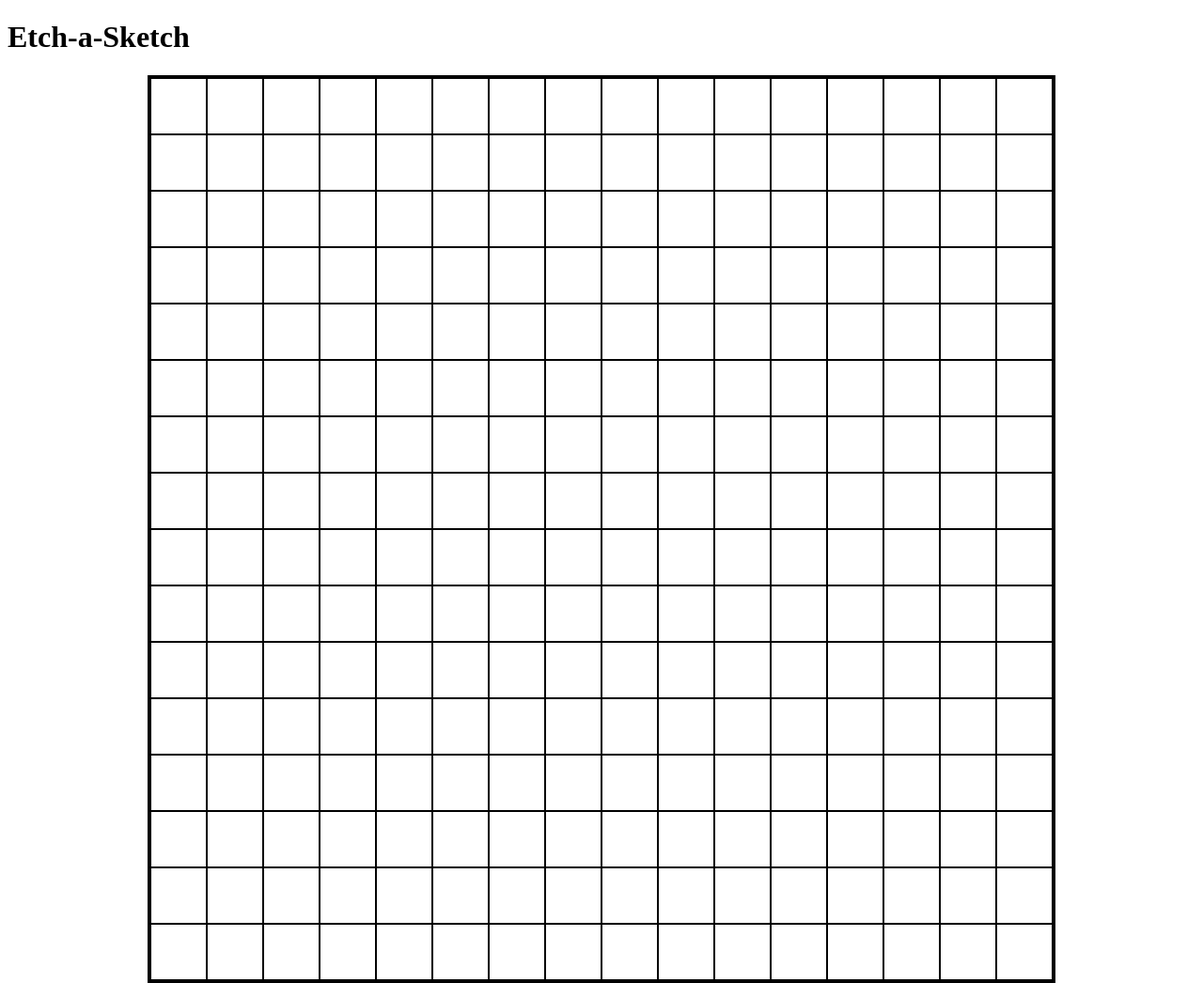
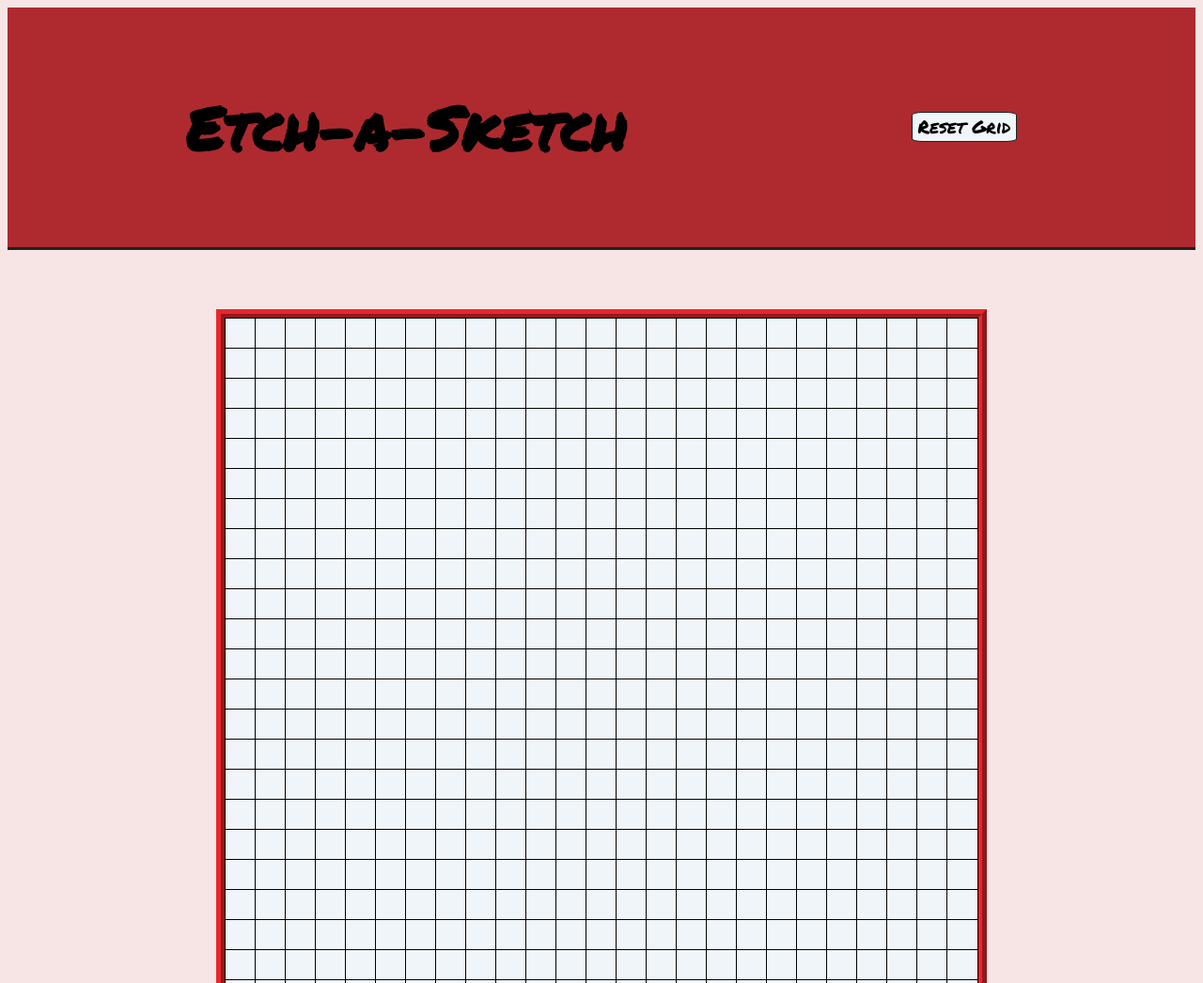
Before and after one commit to wildrover254/etch-a-sketch, a plain HTML site: page index.html in a window 1280 px wide. Shown: the top 1046 px of the page at 94% size. Drawn offline with Linux system fonts and the light colour scheme.

Commit message:
Etch-a-Sketch functional
Etch-a-Sketch is functioning
Added some basic styles
Button resets grid and allows user to enter a column amount

```diff
--- a/index.html
+++ b/index.html
@@ -6,11 +6,22 @@
     <meta name="viewport" content="width=device-width, initial-scale=1.0">
     <title>Etch-a-Sketch</title>
     <link rel="stylesheet" href="styles.css">
+    <link rel="preconnect" href="https://fonts.googleapis.com">
+    <link rel="preconnect" href="https://fonts.gstatic.com" crossorigin>
+    <link href="https://fonts.googleapis.com/css2?family=Permanent+Marker&display=swap" rel="stylesheet">
 </head>
 <body>
-    <h1>Etch-a-Sketch</h1>
-    <div id="container">
-    </div>
+    <header>
+        <h1>Etch-a-Sketch</h1>
+        <button onclick="resetGrid()">Reset Grid</button>
+    </header>
+    <main>
+        <div id="grid-size">
+            <label for="size-input">Enter a new size for the grid:</label>
+            <input type="number" id="size-input">
+        </div>
+        <div id="container"></div>
+    </main>
     <script src="scripts.js"></script>
 </body>
 </html>
--- a/scripts.js
+++ b/scripts.js
@@ -1,18 +1,46 @@
 //Selects the grid container
 const container = document.querySelector('#container');
 
-//Uses a loop to create the initial grid
-for(let i = 1; i<= 256; i++) {
-    const cell = document.createElement('div');
-    cell.classList.add('cell');
-    container.appendChild(cell);
+function makeCells(num) {
+    for(let i = 1; i<= num*num; i++) {
+        const cell = document.createElement('div');
+        cell.classList.add('cell');
+        container.appendChild(cell);
+    }
+}
+
+//Target all cells and apply event listener
+function setCells() {
+    const cells = document.querySelectorAll('.cell');
+    cells.forEach(cell => cell.addEventListener('mouseover', colorChange));
 }
 
 //Function to change the color of cells
 function colorChange(e) {
-    this.style.backgroundColor = 'black';
+    this.classList.add('hovered')
 }
 
-//Target all cells and apply event listener
-const cells = document.querySelectorAll('.cell');
-cells.forEach(cell => cell.addEventListener('mouseover', colorChange));
+//Uses a loop to create the initial grid
+function makeGrid(num) {
+    container.style.gridTemplateColumns = `repeat(${num}, 1fr)`
+    container.style.gridTemplateRows = `repeat(${num}, 1fr)`
+    makeCells(num);
+    setCells();
+};
+
+function resetGrid() {
+    let num = prompt("Please enter a number of rows and columns for the grid. (Cannot exceed 100 columns)");
+    if(num > 100) {
+        alert('The grid cannot exceed 100 columns, defaulting to 100 x 100.');
+        num = 100;
+        const cells = document.querySelectorAll('.cell');
+        makeGrid(num);
+        cells.forEach(cell => cell.classList.remove('hovered'));
+    } else {
+        const cells = document.querySelectorAll('.cell');
+        makeGrid(num);
+        cells.forEach(cell => cell.classList.remove('hovered'));
+    }
+}
+
+makeGrid(25);
--- a/styles.css
+++ b/styles.css
@@ -1,16 +1,51 @@
+* {
+    background-color: #f6e5e4;
+    font-family: 'Permanent Marker', cursive;
+}
+
+header {
+    border-bottom: 3px solid #1e2022;
+    padding: 3%;
+    text-align: center;
+    background-color: #ae2a2f;
+    display: flex;
+    justify-content: space-around;
+}
+
+header h1 {
+    background-color: #ae2a2f;
+    font-size: 64px;
+}
+
+button {
+    align-self: center;
+    background-color: #f0f5f9;
+    border: 1px solid #1e2022;
+    border-radius: 10%;
+    font-size: larger;
+}
+
+main {
+    margin: 5%;
+}
+
+#grid-size {
+    display: none;
+}
+
 #container {
-    border: 3px solid black;
     margin: auto;
-    height: 960px;
-    width: 960px;
+    border: 10px ridge #e7272d;
+    height: 800px;
+    width: 800px;
     display: grid;
-    grid-template-columns: repeat(16, 6.25% [col-start]);
 }
 
 .cell {
-    border: 1px solid black;
+    outline: 1px solid black;
+    background-color: #f0f5f9;
 }
 
-.cell:hover {
-    background-color: aqua;
+.hovered {
+    background-color: black;
 }
```
